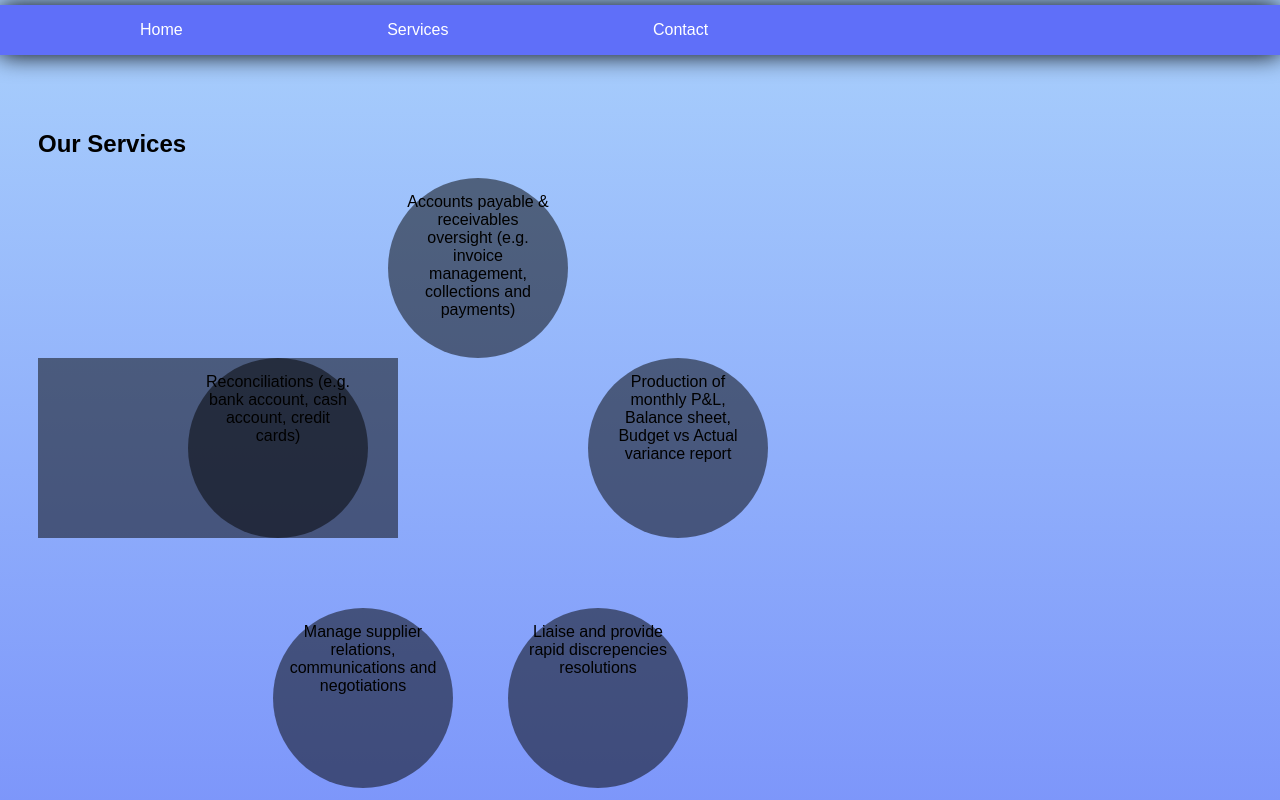
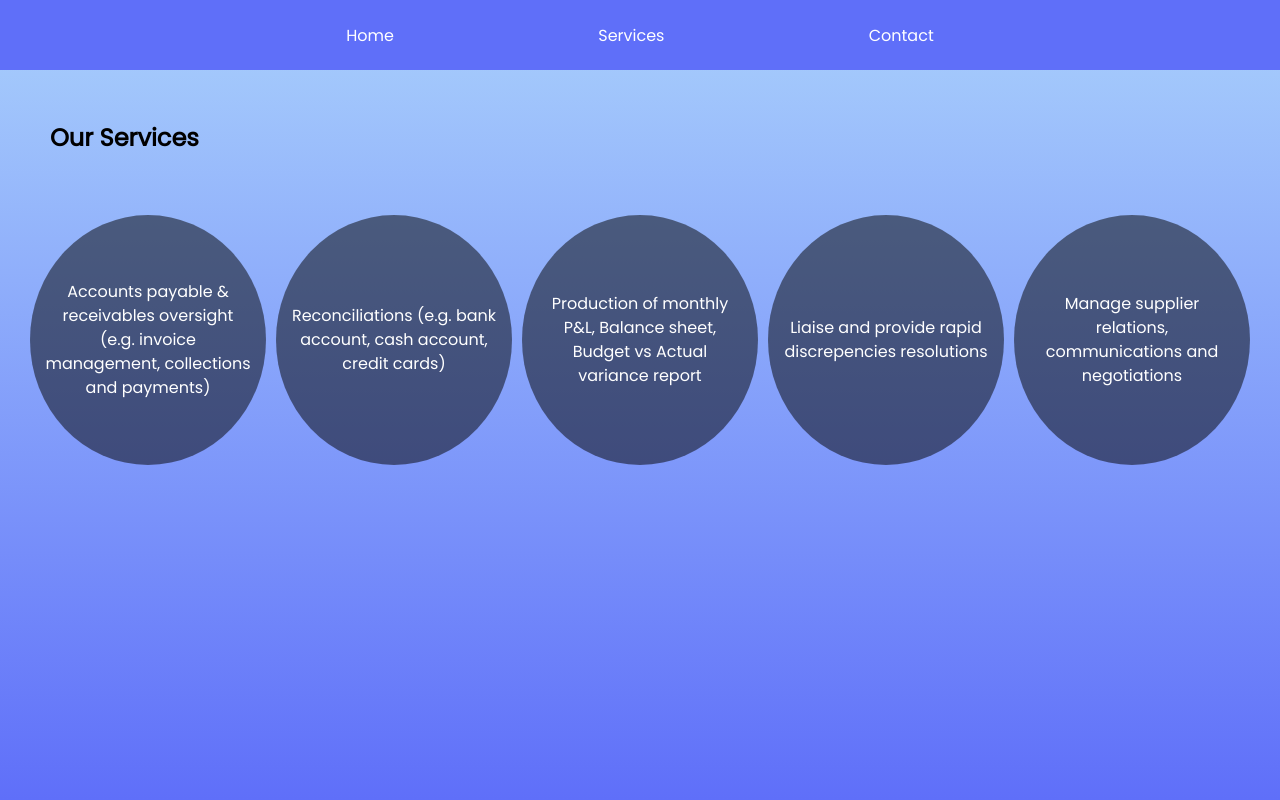
Before and after one commit to h1tran/Consulting, a plain HTML site: page Services.html in a window 1280 px wide. Shown: the top 800 px of the page. Drawn offline with Linux system fonts and the light colour scheme.

Commit message:
fix: Refactor code.

```diff
--- a/Services.html
+++ b/Services.html
@@ -1,129 +1,26 @@
 <!DOCTYPE html>
-<html lang = "en">
+<html lang="en">
+
 <head>
-    <title>Tara Nguy Consulting</title>
+	<title>Tara Nguy Consulting</title>
+	<link rel="stylesheet" href="styles.css">
+	<link href="https://fonts.googleapis.com/css2?family=Poppins&display=swap" rel="stylesheet">
+	<script src="header.js"></script>
+</head>
 
-    <style type=text/css>
-        body
-    {
-    height: 150vh;
-    margin-top: 80px;
-    padding: 30px;
-    background-size: cover;
-    font-family: sans-serif;
-    background-image: linear-gradient(#a9d0fc,rgb(95, 111, 249))
-    }
-    header {
-    background-color: rgb(95, 111, 249);
-    position: fixed;
-    left: 0;
-    right: 0;
-    top: 5px;
-    height: 50px;
-    display: flex;
-    align-items: center;
-    box-shadow: 0 0 25px 0 black;
-    }
-    header * {
-    display: inline;
-    }
-    header li {
-    margin: 100px;
-    }
-    header li a {
-    color: white;
-    text-decoration: none;
-    }
-    .circle {
-    height: 150px;
-    width: 150px;
-    background-color: rgba(0,0,0,0.5);
-    border-radius: 50%;
-    padding: 15px 15px;
-    text-align: center;
-    position: relative;
-    left:350px;
-    }
-    .circle2 {
-        height: 150px;
-    width: 150px;
-    background-color: rgba(0,0,0,0.5);
-    border-radius: 50%;
-    padding: 15px 15px;
-    text-align: center;
-    position: relative;
-    left:150px;
-    }
-    .circle3 {
-        height: 150px;
-    width: 150px;
-    background-color: rgba(0,0,0,0.5);
-    border-radius: 50%;
-    padding: 15px 15px;
-    text-align: center;
-    position:relative;
-    left: 235px;
-    top:250px;
-    }
-    .circle4 {
-        height: 150px;
-    width: 150px;
-    background-color: rgba(0,0,0,0.5);
-    border-radius: 50%;
-    padding: 15px 15px;
-    text-align: center;
-    position:relative;
-    left: 370px;
+<body>
+	<header-component></header-component>
+	<div class="page-content-container">
+		<section>
+			<h1 class="service-title">Our Services</h1>
+		</section>
+		<div class="services-container">
+			<div class="circle"><p>Accounts payable & receivables oversight (e.g. invoice management, collections and payments)</p></div>
+			<div class="circle"><p>Reconciliations (e.g. bank account, cash account, credit cards)</p></div>
+			<div class="circle"><p>Production of monthly P&L, Balance sheet, Budget vs Actual variance report</p></div>
+			<div class="circle"><p>Liaise and provide rapid discrepencies resolutions</p></div>
+			<div class="circle"><p>Manage supplier relations, communications and negotiations</p></div>
+		</div>
+</body>
 
-    }
-    .circle5 {
-        height: 150px;
-    width: 150px;
-    background-color: rgba(0,0,0,0.5);
-    border-radius: 50%;
-    padding: 15px 15px;
-    text-align: center;
-    position:relative;
-    left: 470px;
-    top:70px;
-    }
-    .container1 {
-        position: absolute;
-        background: rgba(0,0,0,0.5);
-        display:inline-flex;
-    }
-
-    </style>
-    </head>
-    <body>
-        <header>
-            <nav>
-                <ul>
-                    <li>
-                        <a href = "index.html">Home</a>
-                    </li>
-                    <li>
-                        <a href = "Services.html">Services</a>
-                    </li>
-                    <li>
-                        <a href = "Contact.html">Contact</a>
-                    </li>
-                </ul>
-            </nav>
-        </header>
-    </body>
-    <body>
-        <section>
-            <h1>Our Services</h1>
-        </section>
-    <div class="circle">Accounts payable & receivables oversight (e.g. invoice management, collections and payments)</div>
-    <div class="container1">
-        <div class="circle2">Reconciliations (e.g. bank account, cash account, credit cards)</div>
-        <div class="circle4">Production of monthly P&L, Balance sheet, Budget vs Actual variance report</div>
-    </div>
-    <div clas="container1">
-    <div class="circle3"> Manage supplier relations, communications and negotiations</div>
-    <div class="circle5">Liaise and provide rapid discrepencies resolutions</div>
-    </div>
-    </body>
 </html>
--- /dev/null
+++ b/header.js
@@ -0,0 +1,26 @@
+class Header extends HTMLElement {
+  constructor() {
+    super();
+  }
+
+  connectedCallback() {
+    this.innerHTML =
+      `<header>
+        <nav>
+          <ul>
+            <li>
+              <a href = "index.html">Home</a>
+            </li>
+            <li>
+              <a href = "Services.html">Services</a>
+            </li>
+            <li>
+              <a href = "Contact.html">Contact</a>
+            </li>
+          </ul>
+        </nav>
+      </header>`;
+  }
+}
+
+customElements.define('header-component', Header);
--- /dev/null
+++ b/styles.css
@@ -0,0 +1,98 @@
+* {
+  margin: 0;
+  padding: 0;
+  box-sizing: border-box;
+  font-family: 'Poppins', sans-serif;
+}
+
+body, html {
+  height: 100vh;
+  overflow: hidden;
+}
+
+body {
+  background-image: linear-gradient(#a9d0fc, rgb(95, 111, 249))
+}
+
+header {
+  display: flex;
+  justify-content: center;
+  align-items: center;
+  background-color: rgb(95, 111, 249);
+  position: sticky;
+  left: 0;
+  right: 0;
+  height: 70px;
+  box-shadow: 0 0 25px 0 black;
+}
+
+header {
+  border-radius: none;
+  box-shadow: none;
+}
+
+header * {
+  display: inline;
+}
+
+header li {
+  margin: 100px;
+}
+
+header li a {
+  color: white;
+  text-decoration: none;
+}
+
+p {
+  line-height: 32px;
+}
+
+button, input[type=submit] {
+  padding: 20px !important;
+}
+
+button {
+  margin: 10px 0;
+  margin-left: 10px;
+}
+
+.page-content-container {
+  padding: 30px;
+  justify-content: center;
+}
+
+.main-page-content > * {
+  padding: 10px;
+}
+
+.services-container {
+  display: flex;
+  flex-direction: row;
+  justify-content: center;
+  gap: 10px;
+}
+
+.service-title {
+  padding: 20px;
+  padding-bottom: 60px;
+}
+
+.circle {
+  height: 250px;
+  width: 250px;
+  background-color: rgba(0, 0, 0, 0.5);
+  border-radius: 50%;
+  padding: 15px 15px;
+  display: flex;
+  text-align: center;
+  align-items: center;
+  justify-content: center;
+  overflow: hidden;
+}
+
+.circle > p {
+  color: white;
+  font-size: 16px;
+  line-height: 24px;
+}
```
Also changed, not shown: Contact.html (+16 -56 lines), index.html (+21 -70 lines).
